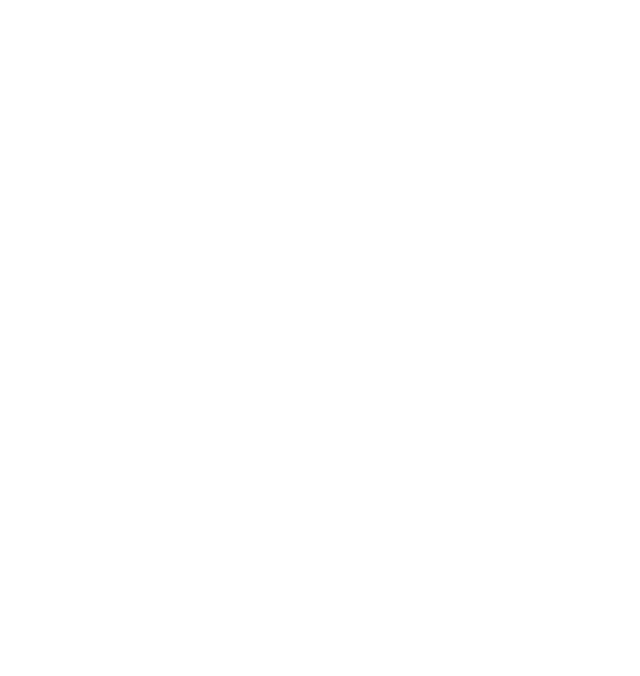
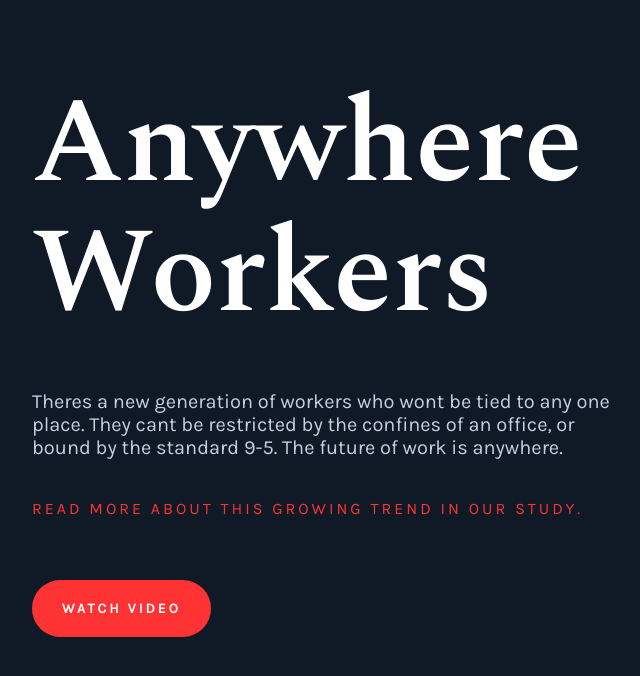
Before and after one commit to EHB-MCT/web1-exercise-04-anywhere-workers-InesBonkindoMbowuka, a plain HTML site: page index.html in a window 1280 px wide. Shown: the whole page, without its empty margins (18-658 px from the left). Drawn offline with nearby package versions, Linux system fonts and the light colour scheme.

Commit message:
anywhere workers page gemaakt met fonts

```diff
--- a/index.html
+++ b/index.html
@@ -5,12 +5,15 @@
     <meta charset="UTF-8">
     <meta http-equiv="X-UA-Compatible" content="IE=edge">
     <meta name="viewport" content="width=device-width, initial-scale=1.0">
-    <title>Google Fonts</title>
+    <title>Anywhere Workers</title>
     <link rel="stylesheet" href="style.css">
 </head>
 
 <body>
-
+    <h1>Anywhere<br>Workers</h1>
+    <p>Theres a new generation of workers who wont be tied to any one place. They cant be restricted by the confines of an office, or bound by the standard 9-5. The future of work is anywhere.</p>
+    <p class="read-more">Read more about this growing trend in our study.</p>
+    <a href="#">Watch Video</a>
 </body>
 
 </html>
--- a/style.css
+++ b/style.css
@@ -1 +1,47 @@
-/* nothing here */
+@import url('https://fonts.googleapis.com/css2?family=Karla&family=Spectral:wght@600&display=swap');
+
+body{
+    background-color:#0f1a26;
+    margin:50px;
+    font-family: 'Karla', Sans-serif;
+
+    background-color:#0f1a26;
+    background-repeat:no-repeat;
+    background-position:right top;
+    background-size:700px;
+}
+
+h1{
+    font-size:120px;
+    color:#FFF;
+    line-height:130px;
+    margin-bottom:50px;
+    font-family: 'Spectral', serif;
+}
+
+p{
+    font-size:20px;
+    color:#c3d0df;
+    width:50%;
+    margin-bottom:40px;
+}
+
+.read-more {
+    color:#f33;
+    margin-bottom:80px;
+    text-transform:uppercase;
+    font-size:16px;
+    letter-spacing:3px;
+}
+
+a{
+    background-color:#f33;
+    padding:20px 30px;
+    border-radius:30px;
+    color: #FFF;
+    text-transform:uppercase;
+    text-decoration:none;
+    font-size:14px;
+    font-weight:bold;
+    letter-spacing:3px;
+}
```
